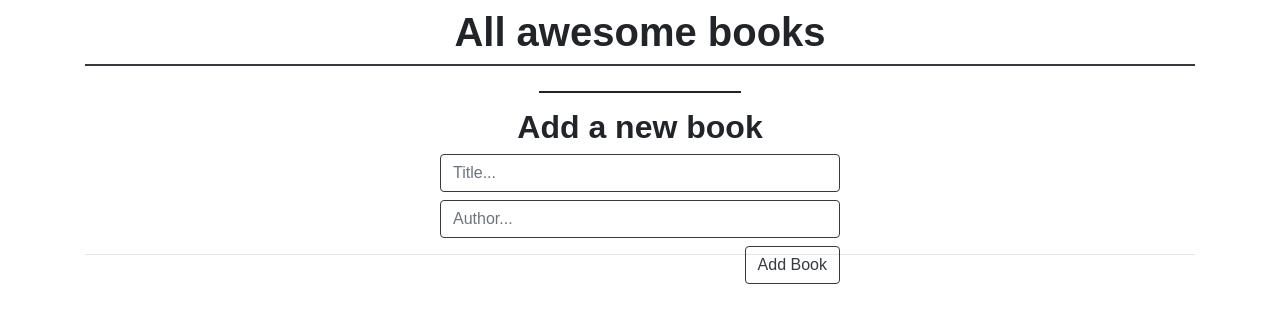
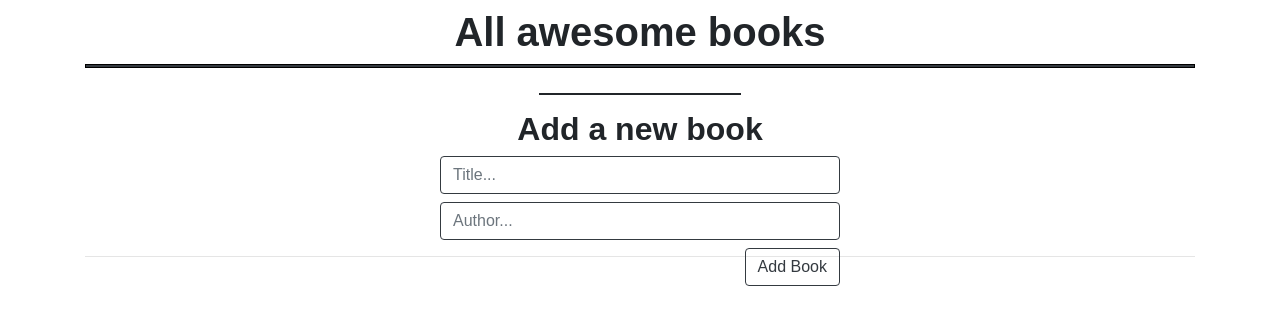
Before and after one commit to themonster2015/awesome-books, a website: page index.html in a window 1280 px wide. Drawn offline with nearby package versions, Linux system fonts and the light colour scheme.

Commit message:
fixed stylelint errors

```diff
--- a/style.css
+++ b/style.css
@@ -2,9 +2,11 @@ body {
   margin: 0;
   font-family: Arial, Helvetica, sans-serif;
 }
+
 .bookList {
-  border: 12x black solid;
+  border: 1px black solid;
 }
+
 .form-container {
   margin: auto;
   width: 400px;
@@ -14,13 +16,16 @@ body {
   display: flex;
   justify-content: space-between;
 }
+
 li {
   list-style: none;
   background: white;
 }
+
 li:nth-child(odd) {
   background: lightgrey;
 }
+
 .breakline {
   border: solid 1px;
   width: 200px;
```
